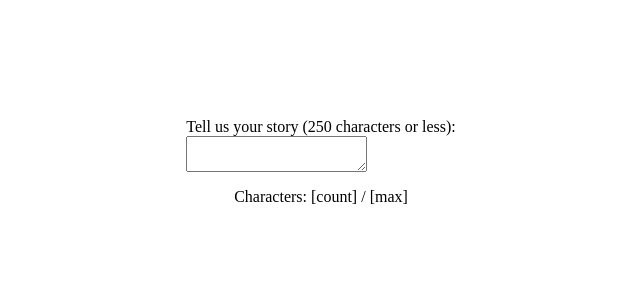
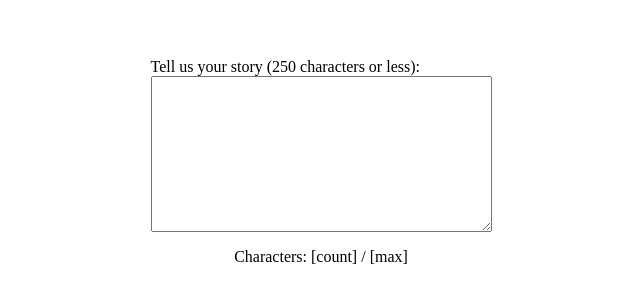
Before and after one commit to codedeoj/text-area-counter, a plain HTML site: page index.html in a window 1280 px wide. Shown: the part 230-532 px from the top of the page, without its empty margins (319-959 px from the left). Drawn offline with Linux system fonts and the light colour scheme.

Commit message:
added cols and rows to the textarea

```diff
--- a/index.html
+++ b/index.html
@@ -11,7 +11,7 @@
 <body>
   <div>
     <label for="text">Tell us your story (250 characters or less):</label>
-    <textarea name="text" id="text" maxlength="250"></textarea>
+    <textarea name="text" id="text" cols="40" rows="10" maxlength="250"></textarea>
   </div>
   <p class="counter"> Characters: [count] / [max]</p>
 
```
